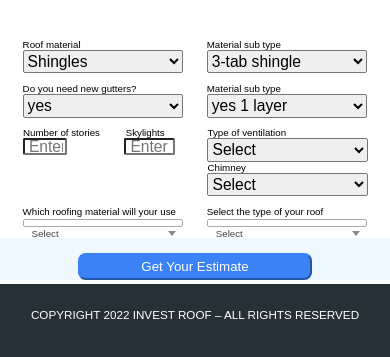
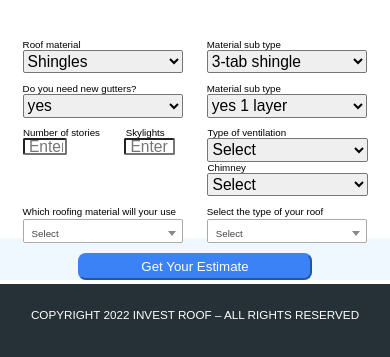
Before and after one commit to jaiderpobce/calculadora, a website built with Vite: page index.html in a window 390 px wide. Both pictures are taken after typing "Sample" into the empty fields and a click on the button "Calculate Your Area". Shown: the part 563-920 px from the top of the page. Built offline with nearby package versions, Linux system fonts and the light colour scheme.

Commit message:
cambios responsive en index6

```diff
--- a/index.css
+++ b/index.css
@@ -250,6 +250,10 @@ height: 2vw !important;
 
   /* Estilos para pantallas más pequeñas */
   @media (max-width: 899px) {
+    .select2-container--default .select2-selection--single {
+      border-radius: 0.5vw !important;
+      height: 6vw !important;
+      }
     .select2-selection--single {
       border-radius: 0.5vw !important;
       height: 6vw !important;
```
